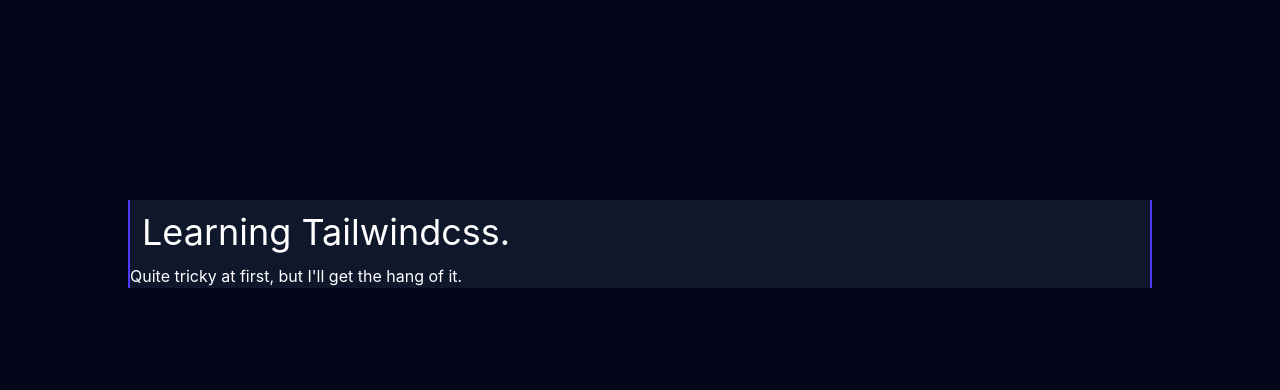
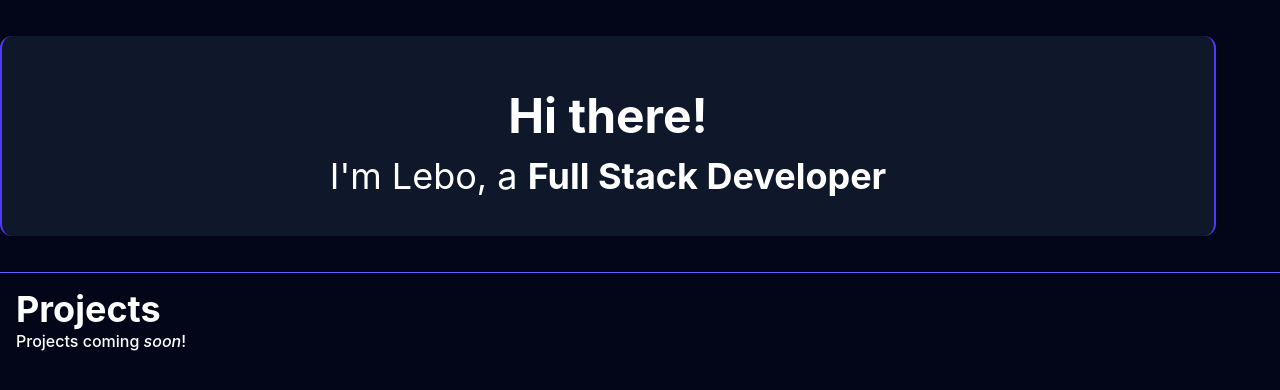
Before and after one commit to LeboKR/Portfolio, a website built with Vite: page index.html in a window 1280 px wide. Built offline with nearby package versions, Linux system fonts and the light colour scheme.

Commit message:
Getting the hang of Tailwind

```diff
--- a/index.html
+++ b/index.html
@@ -8,7 +8,14 @@
   </head>
   <body class = "bg-slate-950 text-white">
 
-    <div class = "text-center sm:text-left m-auto mt-50 w-8/10 bg-slate-900 rounded-x1 border-x-2 border-indigo-600"><h1 class = "md:text-4xl p-3">Learning Tailwindcss.</h1><p1>Quite tricky at first, but I'll get the hang of it.</p1></div>
+      <div class = " md:text-center text-left my-9 20 w-95/100 bg-slate-900 rounded-xl border-x-2 border-indigo-600 p-10">
+        <h1 class = "md:text-5xl text-3xl font-bold py-4">Hi there!</h1>
+        <p1 class ="text-left text-xl md:text-4xl">I'm Lebo, a <span class = "font-bold">Full Stack Developer</span></p1>
+      </div>
+
+      <div class = "border-t border-indigo-500 p-4"><h2 class = "font-bold md:text-4xl">Projects</h2>
+        <p class = "font-medium">Projects coming <span class = "italic">soon</span>!</p>
+      </div>
 
 
 
```
